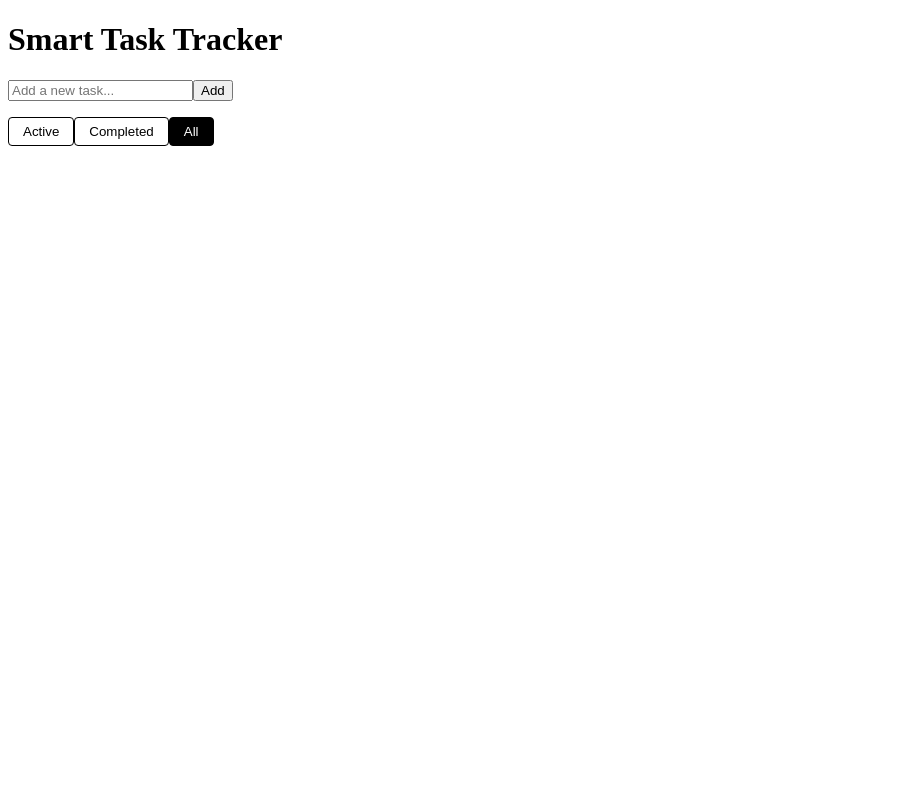
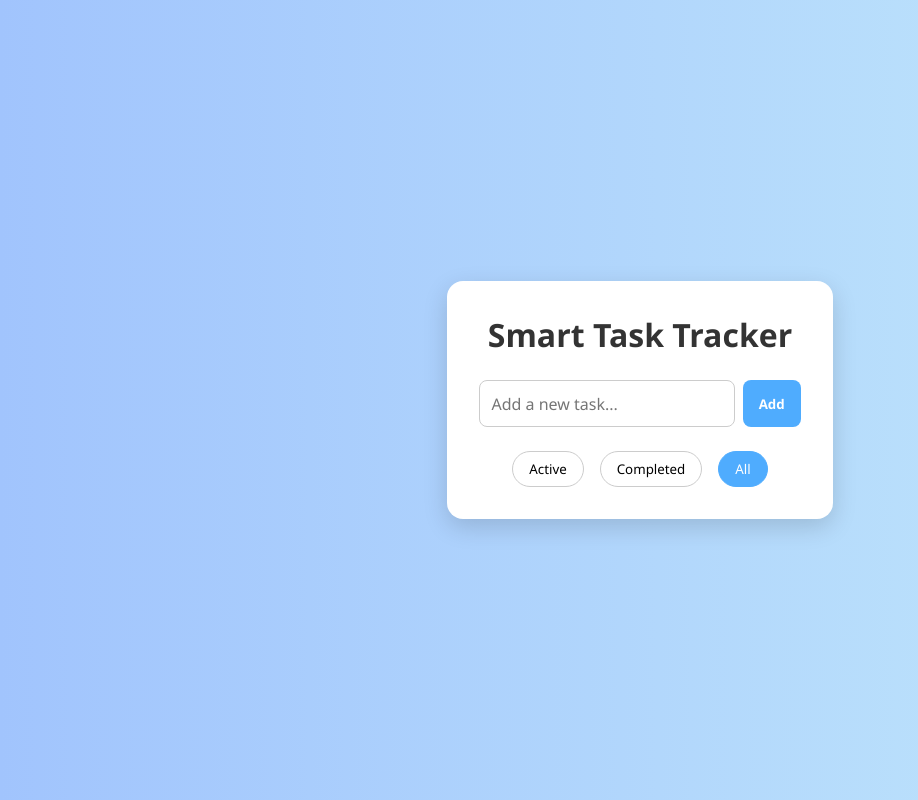
Before and after one commit to Maureen0007/Smart-Task-Tracker, a React (Create React App) app: page / in a window 1280 px wide. Shown: the whole page, without its empty margins (0-918 px from the left). Built offline with nearby package versions, Linux system fonts and the light colour scheme.

Commit message:
Add styling in css

```diff
--- a/src/App.css
+++ b/src/App.css
@@ -1,33 +1,130 @@
+/* Reset & Base */
+* {
+  box-sizing: border-box;
+  margin: 0;
+  padding: 0;
+  font-family: 'Segoe UI', Tahoma, Geneva, Verdana, sans-serif;
+}
+
+body {
+  background: linear-gradient(to right, #a1c4fd, #c2e9fb);
+  min-height: 100vh;
+  display: flex;
+  justify-content: center;
+  align-items: center;
+}
+
+.app-container {
+  background: white;
+  padding: 2rem;
+  border-radius: 16px;
+  box-shadow: 0 8px 24px rgba(0, 0, 0, 0.15);
+  width: 100%;
+  max-width: 500px;
+  text-align: center;
+}
+
+/* Heading */
+h1 {
+  margin-bottom: 1.5rem;
+  color: #333;
+}
+
+/* Task Input */
+.task-input {
+  display: flex;
+  gap: 0.5rem;
+  margin-bottom: 1.5rem;
+}
+
+.task-input input {
+  flex: 1;
+  padding: 0.7rem;
+  border: 1px solid #ccc;
+  border-radius: 8px;
+  font-size: 1rem;
+}
+
+.task-input button {
+  padding: 0.7rem 1rem;
+  background: #4facfe;
+  border: none;
+  border-radius: 8px;
+  color: white;
+  font-weight: bold;
+  cursor: pointer;
+  transition: background 0.3s ease;
+}
+
+.task-input button:hover {
+  background: #00f2fe;
+}
+
+/* Task List */
+.task-list {
+  list-style: none;
+  margin-bottom: 1.5rem;
+  padding: 0;
+}
+
+.task-item {
+  background: #f1f1f1;
+  margin-bottom: 0.75rem;
+  padding: 0.75rem 1rem;
+  border-radius: 10px;
+  display: flex;
+  justify-content: space-between;
+  align-items: center;
+  transition: background 0.3s ease;
+}
+
 .task-item.completed {
-  background-color: #e0e0e0;
   text-decoration: line-through;
-  color: gray;
-  opacity: 0.7;
-};
+  color: #999;
+  background: #e0ffe0;
+}
 
-/* filters */
+.task-text {
+  flex: 1;
+  cursor: pointer;
+}
+
+/* Delete Button */
+.delete-btn {
+  background: none;
+  border: none;
+  font-size: 1.2rem;
+  cursor: pointer;
+  color: #ff6b6b;
+  transition: transform 0.2s;
+}
+
+.delete-btn:hover {
+  transform: scale(1.2);
+}
+
+/* Filters */
 .filters {
-  margin-top: 20px;
   display: flex;
-  gap: 10px;
   justify-content: center;
+  gap: 1rem;
 }
 
 .filters button {
-  padding: 6px 14px;
-  border: 1px solid black;
-  background-color: white;
-  color: black;
+  padding: 0.5rem 1rem;
+  border: 1px solid #ccc;
+  background: white;
+  border-radius: 20px;
   cursor: pointer;
-  border-radius: 4px;
-  transition: all 0.2s ease;
+  transition: background 0.3s ease, border-color 0.3s ease;
+}
+
+.filters button.selected {
+  background: #4facfe;
+  color: white;
+  border-color: #4facfe;
 }
 
 .filters button:hover {
-  background-color: #f0f0f0;
+  background: #d0eaff;
 }
-
-.filters button.selected {
-  background-color: black;
-  color: white;
-}
```
